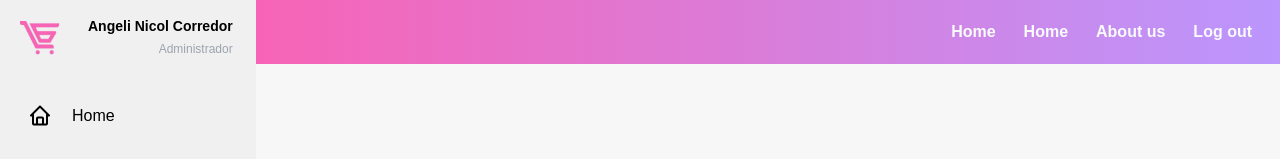
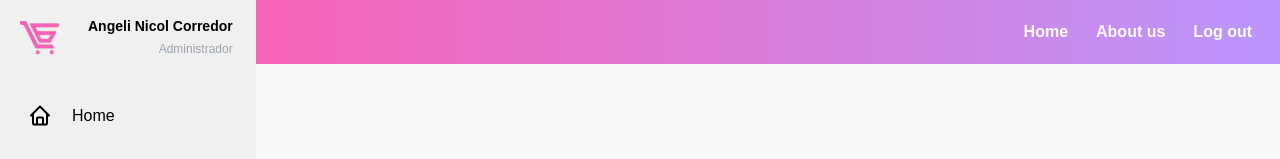
Before and after one commit to Jpcardenasg/GrabAndGo, an Angular app: page /admin in a window 1280 px wide. Shown: the top 159 px of the page. Built offline with nearby package versions, Linux system fonts and the light colour scheme.

Commit message:
feat: :sparkles: update nav-bar
update nav-bar with about us

```diff
--- a/src/app/components/nav-bar/nav-bar.component.html
+++ b/src/app/components/nav-bar/nav-bar.component.html
@@ -1,5 +1,4 @@
 <nav class="flex items-center justify-end w-full h-16 left-0 top-0 bg-navbar-gradient gap-x-7 px-7">
-    <a href="#" class="text-gray-50 font-bold">Home</a>
     <a href="#" class="text-gray-50 font-bold">Home</a>
     <a href="#" class="text-gray-50 font-bold">About us</a>
     <a href="#" class="text-gray-50 font-bold">Log out</a>
```
Also changed, not shown: 1 other file (tests, documents, lock files or other folders).
